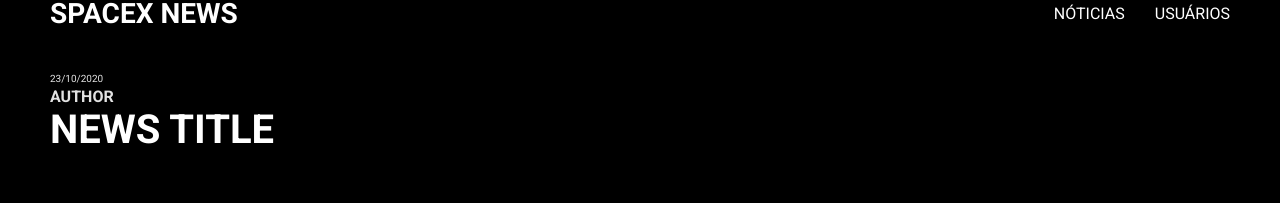
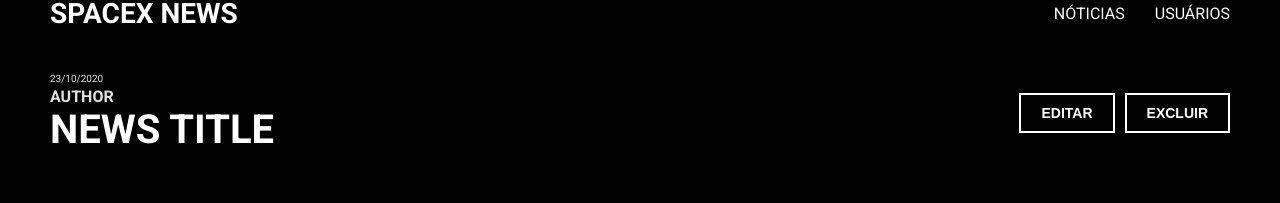
Before and after one commit to hdev14/spacexnews-frontend, a React (Create React App) app: page /news/1 in a window 1280 px wide. Shown: the part 137-340 px from the top of the page. Built offline with nearby package versions, Linux system fonts and the light colour scheme.

Commit message:
style: create modal

```diff
--- a/src/App.tsx
+++ b/src/App.tsx
@@ -25,7 +25,7 @@
       <Navbar>
         <h1>SPACEX NEWS</h1>
         <nav>
-          <Link to="/news">Nóticias</Link>
+          <Link to="/">Nóticias</Link>
           <Link to="/users">Usuários</Link>
         </nav>
       </Navbar>
--- a/src/Routes.tsx
+++ b/src/Routes.tsx
@@ -1,14 +1,18 @@
-import React from 'react';
+import React, { Suspense }from 'react';
 import { Switch, Route } from 'react-router-dom';
 
-import News from './pages/News';
-import NewsContent from './pages/NewsContent';
+const News = React.lazy(() => import('./pages/News'));
+const NewsContent = React.lazy(() => import('./pages/NewsContent'));
+const Users = React.lazy(() => import('./pages/Users'));
 
 const Routes = () => (
-  <Switch>
-    <Route exact path="/" component={News} />
-    <Route path="/news/:slug" component={NewsContent} />
-  </Switch>
+  <Suspense fallback={<div>loading...</div>}>
+    <Switch>
+      <Route exact path="/" component={News} />
+      <Route path="/news/:slug" component={NewsContent} />
+      <Route path="/users" component={Users} />
+    </Switch>
+  </Suspense>
 );
 
 export default Routes;
--- /dev/null
+++ b/src/components/Modal/ModalHandler.ts
@@ -0,0 +1,3 @@
+export interface ModalHandler {
+  toggleModal: () => void;
+}
--- /dev/null
+++ b/src/components/Modal/index.js
@@ -0,0 +1,33 @@
+import React, { useState, forwardRef, useImperativeHandle } from 'react';
+import { Container, ModalContainer } from './styles';
+
+// Não consegui acha uma formar de fazer esse component funcionar com TS.
+const Modal = ({ confirm, confirm_text, children }, ref) => {
+  const [open, setOpen] = useState(false);
+
+  function toggleModal() {
+    setOpen(!open);
+  }
+
+  useImperativeHandle(ref, () => ({
+    toggleModal,
+  }));
+
+  if (open) {
+    return (
+      <Container>
+        <ModalContainer>
+          <div>
+            {children}
+          </div>
+          <div className="buttons">
+            <button type="button" onClick={toggleModal}>cancelar</button>
+            <button type="button" onClick={confirm}>{confirm_text}</button>
+          </div>
+        </ModalContainer>
+      </Container>
+    );
+  }
+};
+
+export default forwardRef(Modal);
--- /dev/null
+++ b/src/components/Modal/styles.ts
@@ -0,0 +1,47 @@
+import styled from 'styled-components';
+
+export const Container = styled.div`
+  position: absolute;
+  top: 0;
+  left: 0;
+  background-color: rgba(0, 0, 0, 0.3);
+  height: 100vh;
+  width: 100vw;
+  display: flex;
+  justify-content: center;
+  align-items: center;
+  z-index: 1;
+`;
+
+export const ModalContainer = styled.div`
+  background-color: white;
+  max-width: 350px;
+  padding: 30px;
+  box-shadow: rgba(0, 0, 0, 0.25);
+  display: flex;
+  flex-direction: column;
+  align-items: center;
+  justify-content: space-around;
+  color: black;
+
+  div.buttons {
+    display: flex;
+    justify-content: space-between;
+    width: 100%;
+    margin-top: 20px;
+
+    button {
+      border-color: black;
+      color: black;
+      padding: 10px 15px;
+      z-index: 1;
+      &:hover {
+        color: white;
+
+        ::before {
+          background-color: black;
+        }
+      }
+    }
+  }
+`;
--- a/src/pages/News/index.tsx
+++ b/src/pages/News/index.tsx
@@ -3,11 +3,13 @@
 
 import { Container, NewsGrid } from './styles';
 
-const Home = () => (
+const Home = () => {
+
+  return (
     <Container>
       <button>nova notícia</button>
       <NewsGrid>
-      <Link to="/">
+        <Link to="/news/slug">
           <h2>NEWS TITLE TITLE TITLE TITLE TITLE</h2>
           <div>
             <time dateTime="23/10/2020">23/10/2020</time>
@@ -16,7 +18,7 @@
           <img src="https://external-content.duckduckgo.com/iu/?u=https%3A%2F%2Ftse4.mm.bing.net%2Fth%3Fid%3DOIP.eMBPwZRLNjqwkSS4nBuD3gHaEJ%26pid%3DApi&f=1" alt="spacex"/>
         </Link>
 
-      <Link to="/">
+        <Link to="/news/slug">
           <h2>NEWS TITLE TITLE TITLE TITLE TITLE</h2>
           <div>
             <time dateTime="23/10/2020">23/10/2020</time>
@@ -25,7 +27,7 @@
           <img src="https://external-content.duckduckgo.com/iu/?u=https%3A%2F%2Ftse4.mm.bing.net%2Fth%3Fid%3DOIP.eMBPwZRLNjqwkSS4nBuD3gHaEJ%26pid%3DApi&f=1" alt="spacex"/>
         </Link>
 
-      <Link to="/">
+        <Link to="/news/slug">
           <h2>NEWS TITLE TITLE TITLE TITLE TITLE</h2>
           <div>
             <time dateTime="23/10/2020">23/10/2020</time>
@@ -34,7 +36,7 @@
           <img src="https://external-content.duckduckgo.com/iu/?u=https%3A%2F%2Ftse4.mm.bing.net%2Fth%3Fid%3DOIP.eMBPwZRLNjqwkSS4nBuD3gHaEJ%26pid%3DApi&f=1" alt="spacex"/>
         </Link>
 
-      <Link to="/">
+        <Link to="/news/slug">
           <h2>NEWS TITLE TITLE TITLE TITLE TITLE</h2>
           <div>
             <time dateTime="23/10/2020">23/10/2020</time>
@@ -43,7 +45,7 @@
           <img src="https://external-content.duckduckgo.com/iu/?u=https%3A%2F%2Ftse4.mm.bing.net%2Fth%3Fid%3DOIP.eMBPwZRLNjqwkSS4nBuD3gHaEJ%26pid%3DApi&f=1" alt="spacex"/>
         </Link>
 
-      <Link to="/">
+        <Link to="/news/slug">
           <h2>NEWS TITLE TITLE TITLE TITLE TITLE</h2>
           <div>
             <time dateTime="23/10/2020">23/10/2020</time>
@@ -54,5 +56,6 @@
       </NewsGrid>
     </Container>
   );
+}
 
 export default Home;
--- a/src/pages/News/styles.ts
+++ b/src/pages/News/styles.ts
@@ -27,10 +27,12 @@
     flex-direction: column;
     justify-content: space-between;
 
+    h2 { text-shadow: 0 2px 3px rgba(0, 0, 0, 0.8); }
+
     div {
       margin-top: 10px;
       align-self: flex-end;
-      background-color: black;
+      background-color: rgba(0, 0, 0, 0.8);
       padding: 10px;
       display: flex;
       flex-direction: column;
--- a/src/pages/NewsContent/index.tsx
+++ b/src/pages/NewsContent/index.tsx
@@ -1,13 +1,31 @@
-import React from 'react';
+import React, { useRef } from 'react';
 
+import Modal from '../../components/Modal/index'
+import { ModalHandler } from '../../components/Modal/ModalHandler'
 import { Container } from './styles';
 
-const NewsContent: React.FC = () => (
+const NewsContent: React.FC = () => {
+  const modalRef = useRef<ModalHandler>(null);
+
+  function openModal() {
+    if (modalRef.current) {
+      modalRef.current.toggleModal()
+    }
+  }
+
+  return (
     <Container>
       <div id="header">
+        <div id="left">
           <time dateTime="23/10/2020">23/10/2020</time>
           <strong>AUTHOR</strong>
           <h1>NEWS TITLE</h1>
+        </div>
+
+        <div id="right">
+          <button>editar</button>
+          <button className="delete" type="button" onClick={openModal}>excluir</button>
+        </div>
       </div>
 
       <main>
@@ -29,7 +47,16 @@
           Lorem ipsum dolor sit amet consectetur adipisicing elit. Enim expedita dolores, mollitia iusto vitae vel vero tempora placeat nobis quibusdam, dolorum quidem consequuntur odio ut velit? Quod ea numquam obcaecati!
         </p>
       </main>
+
+      <Modal ref={modalRef} confirm={() => {}} confirm_text="asdfsd">
+        <h1>asdf</h1>
+        <h2>NEWS TITLE TITLE TITLE TITLE TITLE</h2>
+          <div>
+            <time dateTime="23/10/2020">23/10/2020</time>
+            <strong>author sobrenome</strong>
+          </div>
+      </Modal>
     </Container>
   );
-
+}
 export default NewsContent;
--- a/src/pages/NewsContent/styles.ts
+++ b/src/pages/NewsContent/styles.ts
@@ -1,15 +1,18 @@
 import styled from 'styled-components';
 
 export const Container = styled.div`
-  background-color: black;
   padding: 0 50px;
 
   div#header {
     display: flex;
+    align-items: center;
+    justify-content: space-between;
+    margin-bottom: 30px;
+
+    div#left {
+      display: flex;
       flex-direction: column;
       align-items: flex-start;
-    margin-bottom: 30px;
-
       h1 {
         font-size: 4rem;
       }
@@ -23,6 +26,18 @@
       time {
         margin-bottom: 2.5px;
         color: #e2e2e2;
+      }
+    }
+
+    div#right {
+      button {
+        padding: 10px 20px;
+        z-index: 1;
+
+        & + button {
+          margin-left: 10px;
+        }
+      }
     }
   }
 
@@ -41,6 +56,7 @@
       font-size: 1.8rem;
       margin-bottom: 20px;
       line-height: 2.8rem;
+      color: #f2f2f2;
     }
   }
 `;
--- a/src/styles/GlobalStyle.ts
+++ b/src/styles/GlobalStyle.ts
@@ -74,6 +74,14 @@
       height: 100%;
     }
   }
+
+  &.delete:hover {
+    border-color: tomato;
+
+    ::before {
+      background-color: tomato;
+    }
+  }
 }
 
 input, textarea, button {
```
Lines whose indentation alone changed are shown as unchanged.
